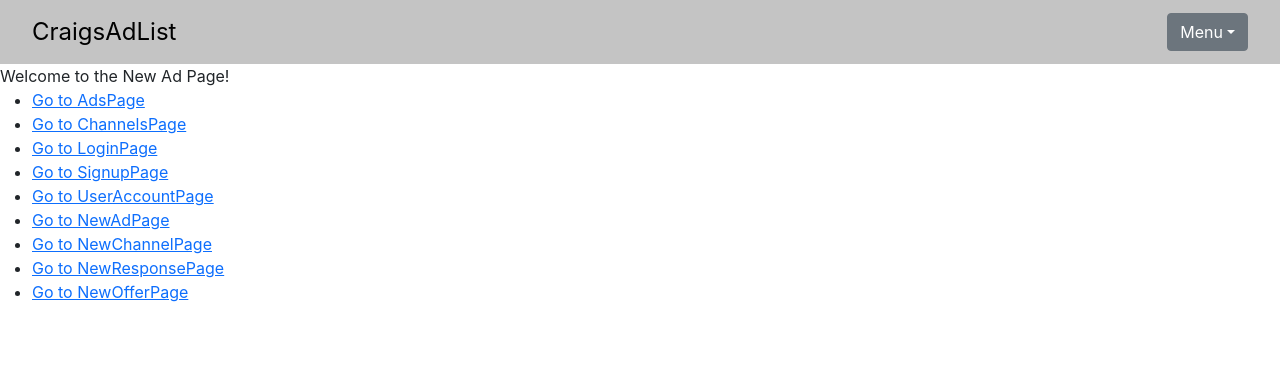
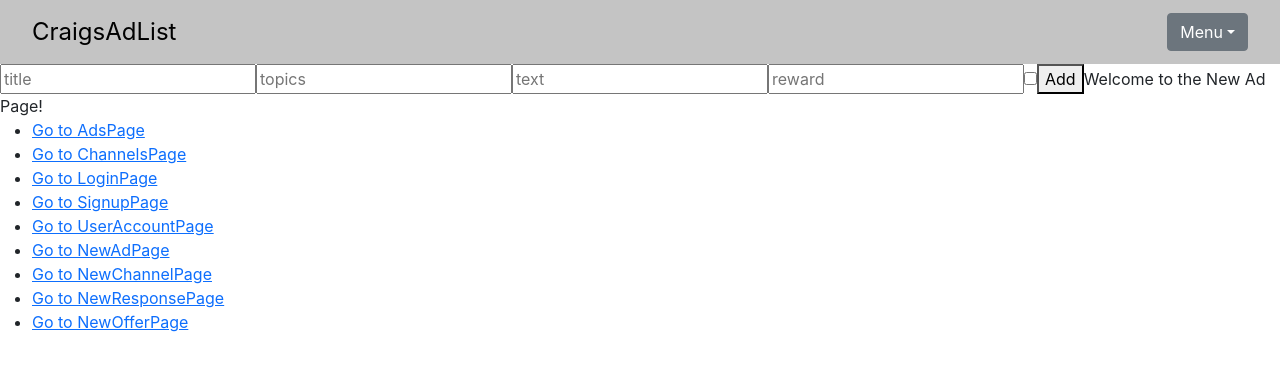
Before and after one commit to CraigsAdList/sprint1, a React (Create React App) app: page /new_add in a window 1280 px wide. Shown: the top 370 px of the page. Built offline with nearby package versions, Linux system fonts and the light colour scheme; no server answers.

Commit message:
so created the fields for the the new ad to be created

```diff
--- a/src/pages/NewAdPage.js
+++ b/src/pages/NewAdPage.js
@@ -1,6 +1,7 @@
 import { useNavigate } from 'react-router';
 import { useState, useEffect, useCallback } from 'react';
 import LoginErrorDialog from '../components/ui/LoginErrorDialog';
+
 function NewAdPage() {
   const navigate = useNavigate();
   const [IsErrorDialogOpen, setIsErrorDialogOpen] = useState(false);
@@ -22,7 +23,27 @@ function NewAdPage() {
   useEffect(() => {
     isUserLoggedIn();
   }, []);
+  function add_ads(){
+    fetch('/add_ads', {
+      method: 'POST',
+      headers: {
+        'Content-Type': 'application/json',
+      },
+      body: JSON.stringify({
+        title: 'title',
+        topics: 'topics',
+        text: 'text',
+        reward: 'reward',
 
+      }),
+    }).then((reponse) => reponse.json().then((data) => {
+      if (data.isuserloggedin === false) {
+        setIsErrorDialogOpen(true);
+      }
+    }));
+
+
+  }
 
 
   return (
@@ -35,6 +56,16 @@ function NewAdPage() {
 
       />
       )}
+      <input type = "text" placeholder = "title" />
+      <input type = "text" placeholder = "topics" />
+      <input type = "text" placeholder = "text" />
+      <input type = "text" placeholder = "reward" />
+      <input type = "checkbox" placeholder = "show my ads" />
+      <button onClick = {add_ads}>Add</button>
+
+
+
+
        Welcome to the New Ad Page!
       <ul>
         <li><a href="/">Go to AdsPage</a></li>
@@ -51,4 +82,5 @@ function NewAdPage() {
   )
 }
 
+
 export default NewAdPage;
```
Also changed, not shown: 1 other file (tests, documents, lock files or other folders).
